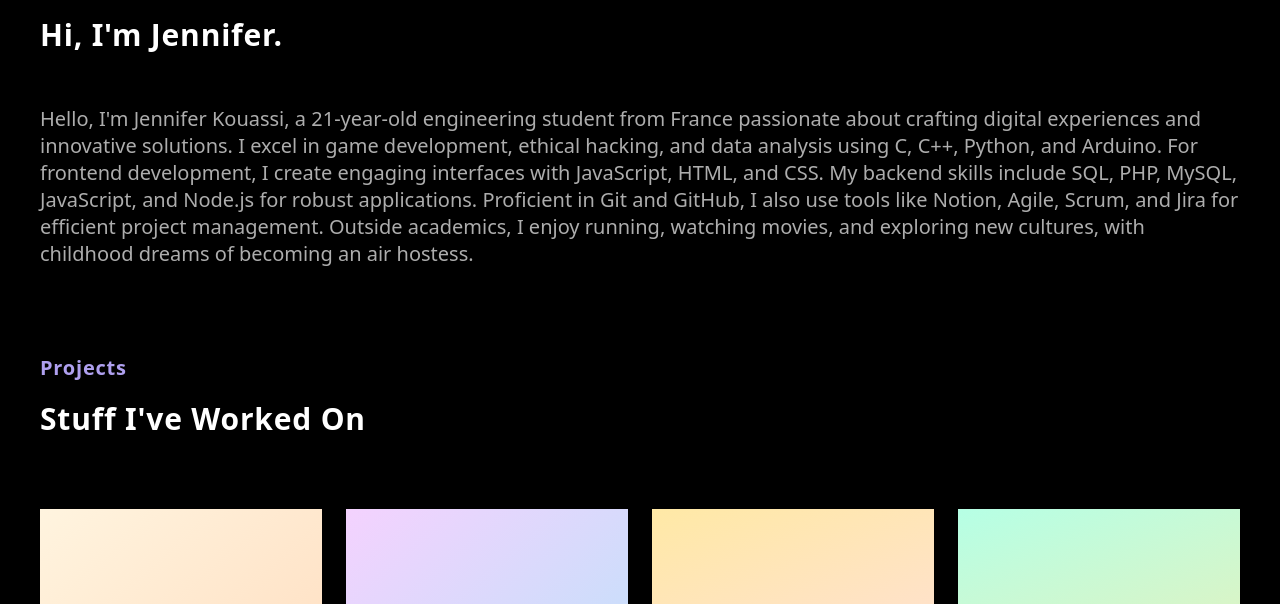
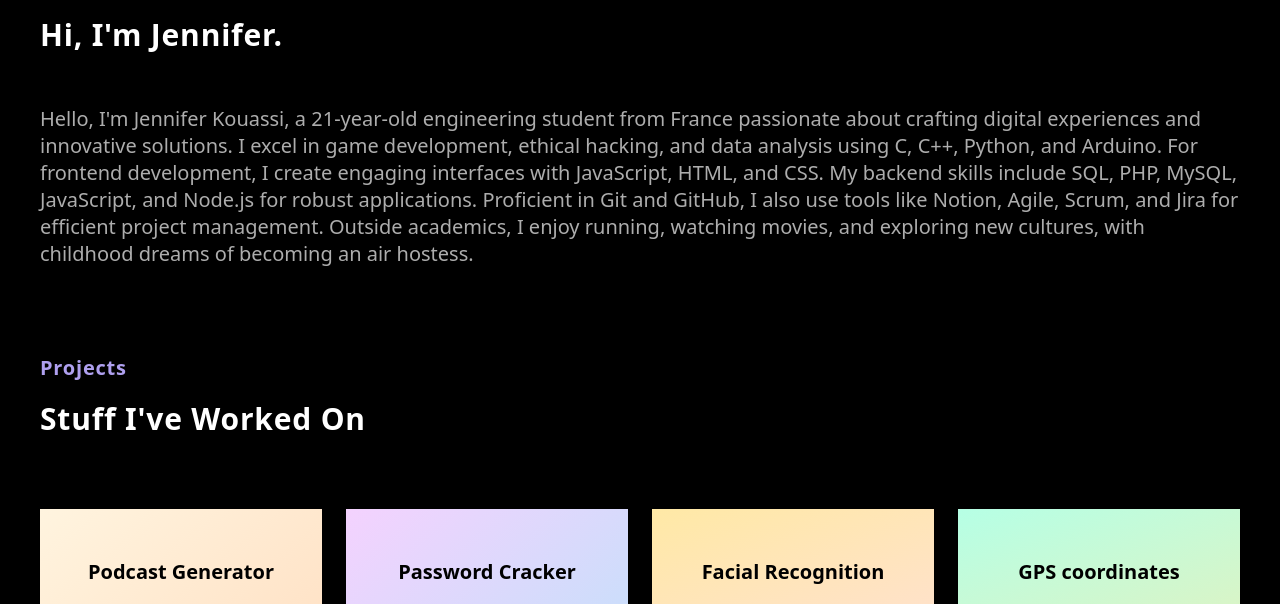
Before and after one commit to gitdigit/my-portfolio-in-css, a website built with Vite: page index.html in a window 1280 px wide. Shown: the part 959-1563 px from the top of the page. Built offline with nearby package versions, Linux system fonts and the light colour scheme.

```diff
--- a/style.css
+++ b/style.css
@@ -237,7 +237,7 @@
     font-size: 20px;
     text-align: center;
     position: absolute;
-    top: 15px; /* Ajuste le placement en haut */
+    bottom: 220px; /* Ajuste le placement en haut */
     width: 100%;
 }
 
```
